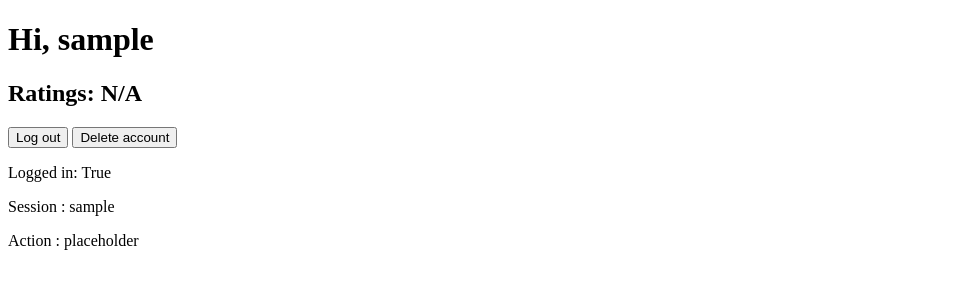
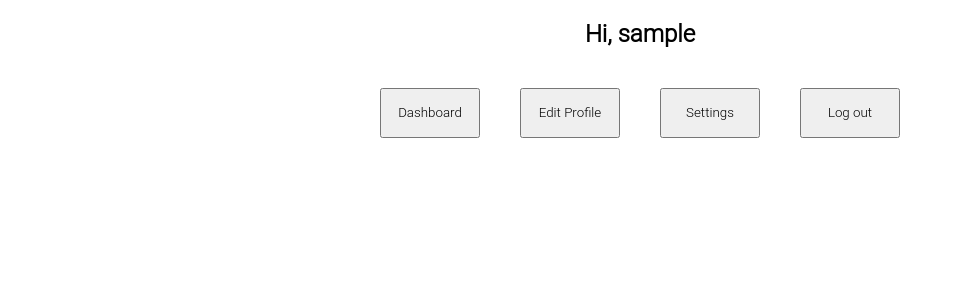
Before and after one commit to TimothyKiu/Food-Delivery-MMU, a Flask app: page /profile in a window 1280 px wide. Shown: the top 300 px of the page, without its empty margins (0-955 px from the left). Run offline with Flask 3, Linux system fonts and the light colour scheme; the visitor is signed in with stand-in values (Sample User, id 1); data that the repository does not hold is empty.

Commit message:
Migrated functionalities to new profile page

```diff
--- a/main.py
+++ b/main.py
@@ -151,6 +151,8 @@ def profile():
                 session['loggedIn'] = False
                 errorText = "Account deleted successfully."
 
+                return redirect(url_for("register"))
+
                 # DO NOT DO THIS, THIS DIRECTLY TAMPERS THE CODE, USE HTML/JS
                 # if loggedOut == "True":
                 #     session['username'] = "You can't delete now! Youve already logged out..."
@@ -159,8 +161,65 @@ def profile():
 
     else:
         return redirect(url_for("login"))
+#
+# @app.route('/testfile')
+# def testfile():
+#     if session.get('loggedIn') == True:
+#         # Retrieve the username from the session or set it to None if the key is missing
+#         usernameP = session.get('username')
+#         loggedIn = session.get('loggedIn')
+#         errorText = "placeholder"
+#
+#         query = "SELECT accumulative_reviews FROM webDB.reviews WHERE user_name = %s "
+#         mycursor.execute(query, (usernameP,))
+#         ratingsArray = mycursor.fetchall()
+#
+#         if ratingsArray:  # Check if ratingsArray is not empty
+#             ratings = round(float(ratingsArray[0][0]), 2)
+#         else:
+#             ratings = "N/A"
+#
+#         # Execute the SQL query with the username and password as parameters
+#         # This is where user enters his credentials in the HTML page, the parameter values then are run into the
+#         # query, if it finds a match it returns something back, if not then it returns null
+#         mycursor.execute(query, (usernameP,))
+#         # Fetch the result (assuming only one row is expected)
+#
+#         if request.method == 'POST':
+#             # Retrieve the value of the 'logOut' form field
+#
+#             loggedOut = request.form.get('logOut')
+#             deleteAccount = request.form.get('deleteAccount')
+#
+#             noLoginYet = "You haven't logged in!"
+#             accountDeleted = "Account successfully deleted..."
+#
+#             if loggedOut == "True":
+#                 # Remove the 'username' key from the session if the user logs out
+#                 session['username'] = None
+#                 session['loggedIn'] = False
+#                 errorText = "Logged out."
+#
+#                 return redirect(url_for("login"))
+#
+#             if deleteAccount == "True":  # works
+#                 deleteQuery = "DELETE FROM webDB.registeredAccounts WHERE user_name = %s"
+#                 mycursor.execute(deleteQuery, (session['username'],))
+#                 db.commit()
+#
+#                 session['username'] = None
+#                 session['loggedIn'] = False
+#                 errorText = "Account deleted successfully."
+#
+#                 # DO NOT DO THIS, THIS DIRECTLY TAMPERS THE CODE, USE HTML/JS
+#                 # if loggedOut == "True":
+#                 #     session['username'] = "You can't delete now! Youve already logged out..."
+#
+#         return render_template('profile.html', usernameP=usernameP, loggedIn=loggedIn, errorText=errorText,
+#                                ratings=ratings)
+#
+#     else:
+#         return redirect(url_for("login"))
 
-@app.route('/testfile')
-def testfile():
-    return render_template('testfile.html')
+
 app.run(debug=True)
--- a/templates/profile.html
+++ b/templates/profile.html
@@ -2,22 +2,123 @@
 <html lang="en">
 <head>
 <meta charset="UTF-8">
-        <title>Title</title>
+<meta name="viewport" content="width=device-width, initial-scale=1.0">
+<title>User Profile</title>
+<style>
+    #buttonContainer {
+        display: flex;
+        justify-content: center;
+
+    }
+
+    /* Styling for the buttons */
+    .tabButton{
+        font-family: "Roboto Light";
+
+        width:100px;
+        height:50px;
+        margin: 20px;
+
+
+
+    }
+
+    /* Styling for the active button */
+    .active {
+        background-color: #cfcccc;
+    }
+
+    /* Styling for the tab content borders */
+    .tabcontent {
+        display: none;
+        padding: 20px;
+        border: 1px solid #ccc;
+        border-top: none;
+        font-family: "Roboto Light";
+    }
+
+    #deleteAccount {
+        color: red;
+        border: none; /* Remove border */
+        background: none; /* Remove background */
+        padding: 0; /* Remove padding */
+        font: inherit; /* Inherit font */
+        cursor: pointer; /* Change cursor to pointer */
+    }
+
+
+</style>
 </head>
 <body>
-        <h1>Hi, {{ usernameP }}</h1>
-        <h2>Ratings: {{ratings}} </h2>
+    <h2 style="display: flex; justify-content: center; font-family: 'Roboto Light';">Hi, {{ usernameP }}</h2>
+
+    <div id="superDiv">
+
+        <!-- Button container -->
+        <div id="buttonContainer">
+            <button class="tabButton" onclick="openTab('ViewDashboard')">Dashboard</button>
+            <button class="tabButton" onclick="openTab('EditProfile')">Edit Profile</button>
+            <button class="tabButton" onclick="openTab('Settings')">Settings</button>
+
             <form method="post">
-            <button type="submit" name="logOut" id="logOut" value="True" >Log out</button>
-            <button type="submit" name="deleteAccount" id="deleteAccount" value="True" >Delete account</button>
+                <button class="tabButton" type="submit" name="logOut" id="logOut" value="True" >Log out</button>
             </form>
-        <p>Logged in: {{ loggedIn }}</p>
-        <p>Session : {{ usernameP }}</p>
-        <p>Action : {{ errorText }}</p>
+{#            <form method="post">#}
+{#             <button type="submit" name="logOut" id="logOut" value="True" >Log out</button>#}
+{#            </form>#}
+        </div>
+
+        <!-- Divs -->
+        <div id="ViewDashboard" class="tabcontent">
+            <h3>Ratings: {{ ratings }}</h3>
+            <!-- Add content related to viewing dashboard here -->
+        </div>
+
+        <div id="EditProfile" class="tabcontent">
+            <h3>Upload photo</h3>
+            <h3>Edit nickname</h3>
+            <!-- Add form fields and other content related to editing profile here -->
+        </div>
+
+        <div id="Settings" class="tabcontent">
+            <h3>Edit password</h3>
+            <h3>Edit phone number</h3>
+
+            <form method="post">
+                <button type="submit" name="deleteAccount" id="deleteAccount"  value="True" >Delete account</button>
+            </form>
+
+        </div>
+
+    </div>
+
+
+<script>
+    //Tab name is a parameter, HTML will use this function
+    function openTab(tabName) {
+        // Hide all tab contents
+        var tabcontents = document.getElementsByClassName("tabcontent");
+        for (var i = 0; i < tabcontents.length; i++) {
+            tabcontents[i].style.display = "none";
+        }
+
+        // Deactivate all buttons
+        var tabButton = document.getElementsByClassName("tabButton");
+        for (var i = 0; i < tabButton.length; i++) {
+            tabButton[i].classList.remove("active");
+        }
+
+        // Show the selected tab content
+        document.getElementById(tabName).style.display = "block";
+
+        // Darken the button when pressed, active calls out the css design
+        event.currentTarget.classList.add("active");
+    }
 
 
 
 
+</script>
 
 </body>
 </html>
```
Also changed, not shown: templates/testfile.html (deleted, +0 -96 lines). Lines whose indentation alone changed are shown as unchanged.
